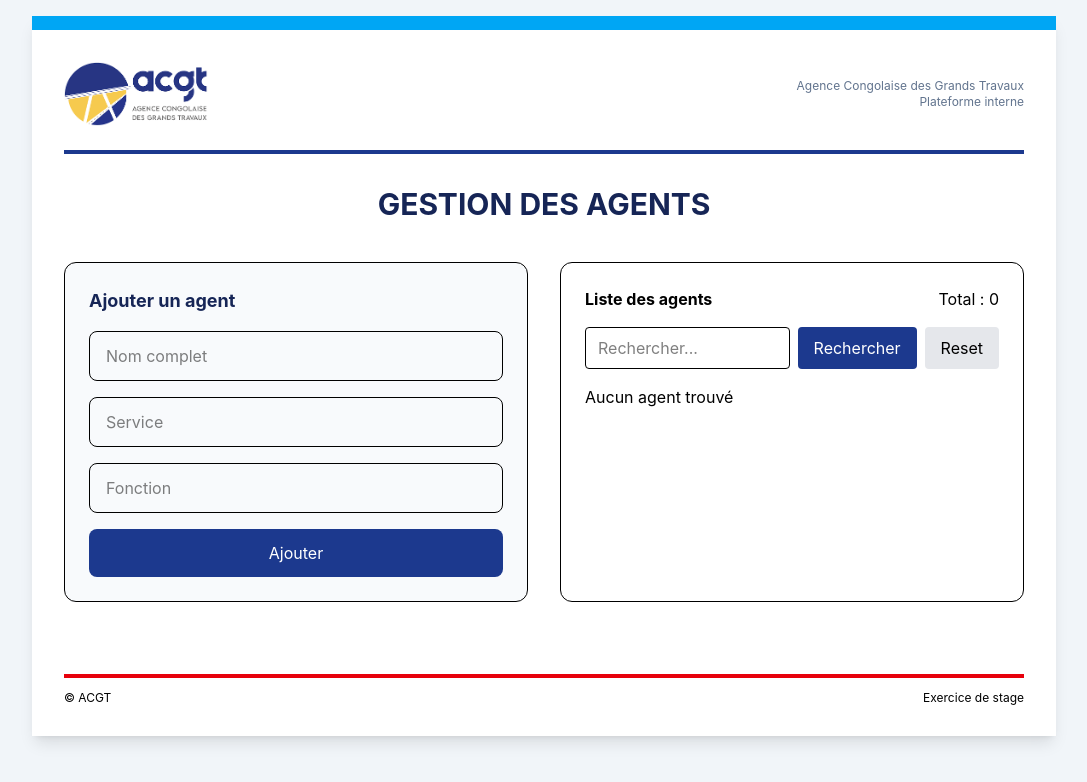
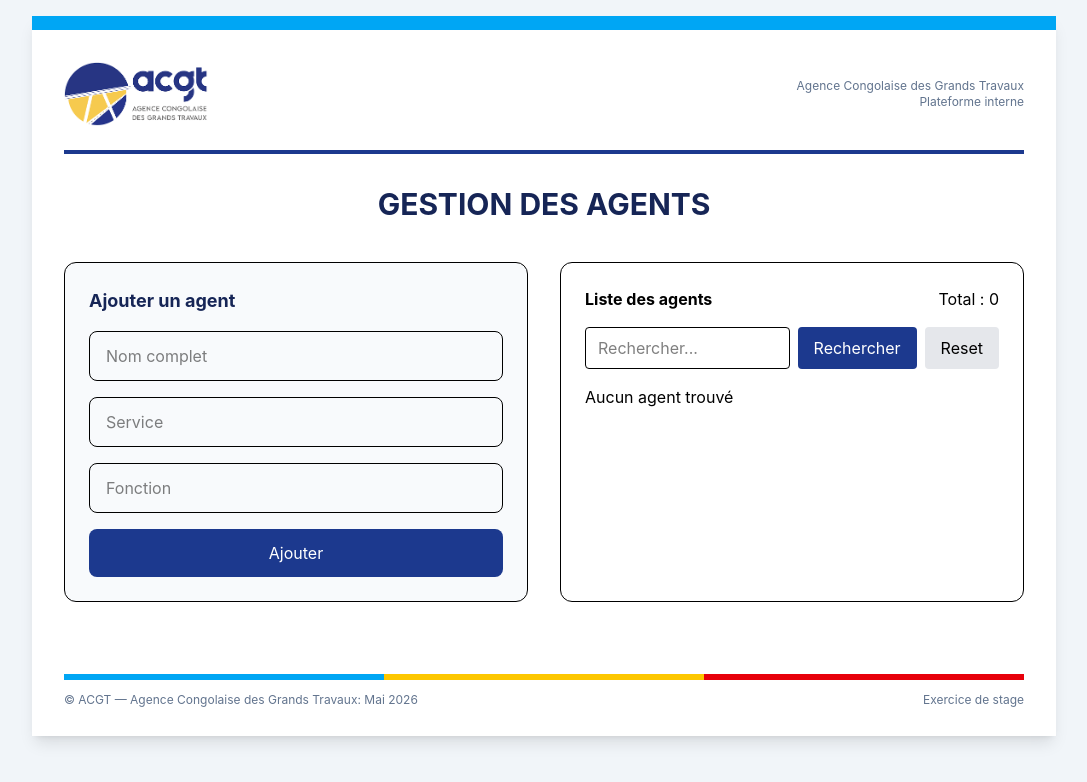
Before and after one commit to bontetabala4/acgt-agents-exercice, a React (Vite) app: page / in a window 1280 px wide. Shown: the top 782 px of the page, without its empty margins (96-1183 px from the left). Built offline with nearby package versions, Linux system fonts and the light colour scheme.

Commit message:
improve loading animation with dual spinner

```diff
--- a/src/App.tsx
+++ b/src/App.tsx
@@ -33,7 +33,7 @@ function App() {
       setFilteredAgents(parsed);
     }
 
-    const timer = setTimeout(() => setLoading(false), 1000);
+    const timer = setTimeout(() => setLoading(false), 4000);
     return () => clearTimeout(timer);
   }, []);
 
@@ -96,16 +96,21 @@ function App() {
  if (loading) {
   return (
     <main className="min-h-screen flex items-center justify-center bg-white">
-        <div className="text-center">
+      <div className="relative flex items-center justify-center">
+
+        <div className="absolute w-40 h-40 border-4 border-sky-400 border-t-transparent rounded-full animate-spin duration-2000"></div>
+        <div className="absolute w-28 h-28 border-4 border-yellow-400 border-b-transparent rounded-full animate-spin duration-2000 [animation-direction:reverse]"></div>
+
         <img
           src="/images/acgt-symbol.png"
           alt="ACGT"
-            className="w-24 h-24 mx-auto animate-pulse"
+          className="w-full h-full object-contain"
         />
-          <p className="mt-4 text-sm font-semibold text-blue-900">
+      </div>
+
+      <p className="absolute bottom-20 text-sm text-blue-900 font-semibold">
         Chargement de la plateforme...
       </p>
-        </div>
     </main>
   );
 }
@@ -113,7 +118,6 @@ function App() {
   return (
     <main className="min-h-screen bg-slate-100 p-4">
       <section className="max-w-5xl mx-auto bg-white min-h-[90vh] shadow-lg border-t-[14px] border-sky-500">
-        {/* HEADER */}
         <header className="px-8 pt-8">
           <div className="flex items-center justify-between">
             <img src="/images/acgt-logo.png" className="w-36" />
@@ -235,8 +239,14 @@ function App() {
 
         {/* FOOTER */}
         <footer className="px-8 pb-6 mt-8">
-          <div className="border-t-4 border-red-600 pt-3 flex justify-between text-xs">
-            <span>© ACGT</span>
+  <div className="flex h-1.5 w-full">
+    <div className="flex-1 bg-sky-500"></div>
+    <div className="flex-1 bg-yellow-400"></div>
+    <div className="flex-1 bg-red-600"></div>
+  </div>
+
+  <div className="pt-3 flex justify-between text-xs text-slate-500">
+    <span>© ACGT — Agence Congolaise des Grands Travaux: Mai 2026</span>
     <span>Exercice de stage</span>
   </div>
 </footer>
```
Lines whose indentation alone changed are shown as unchanged.
